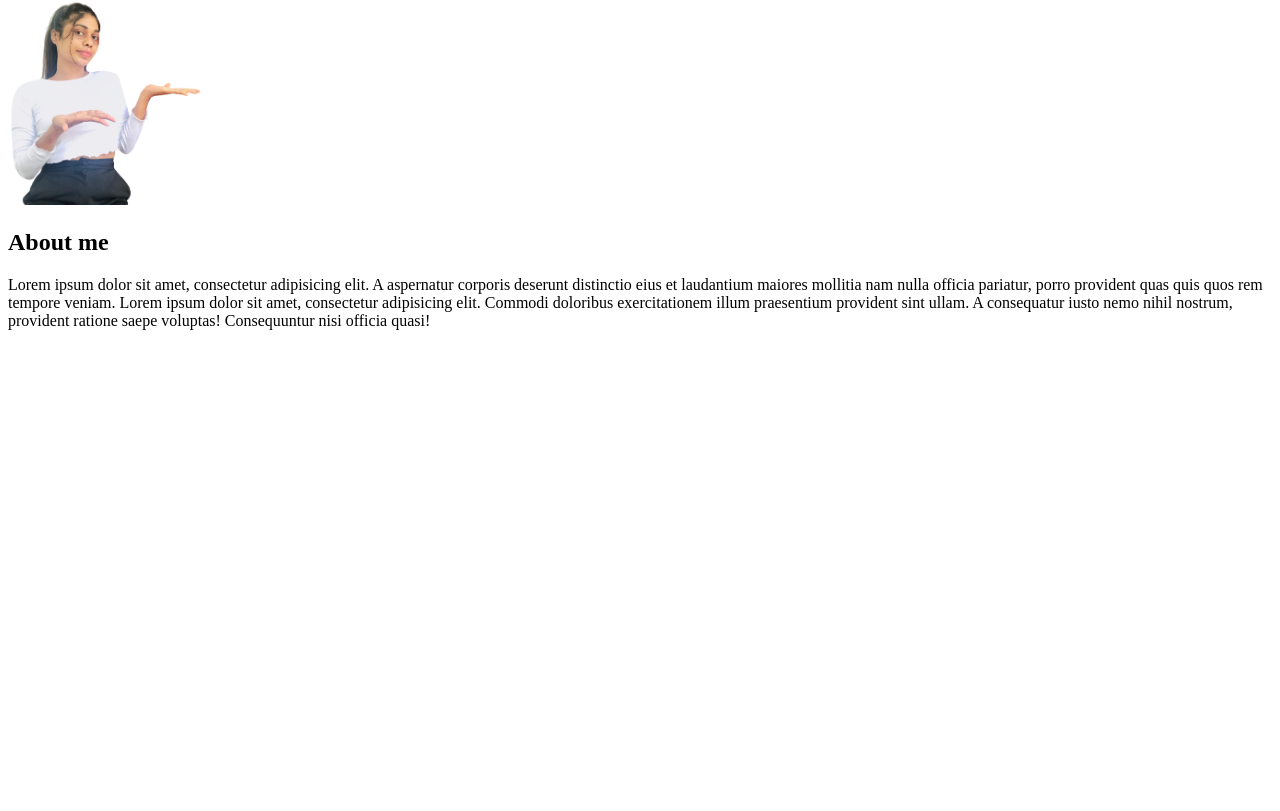
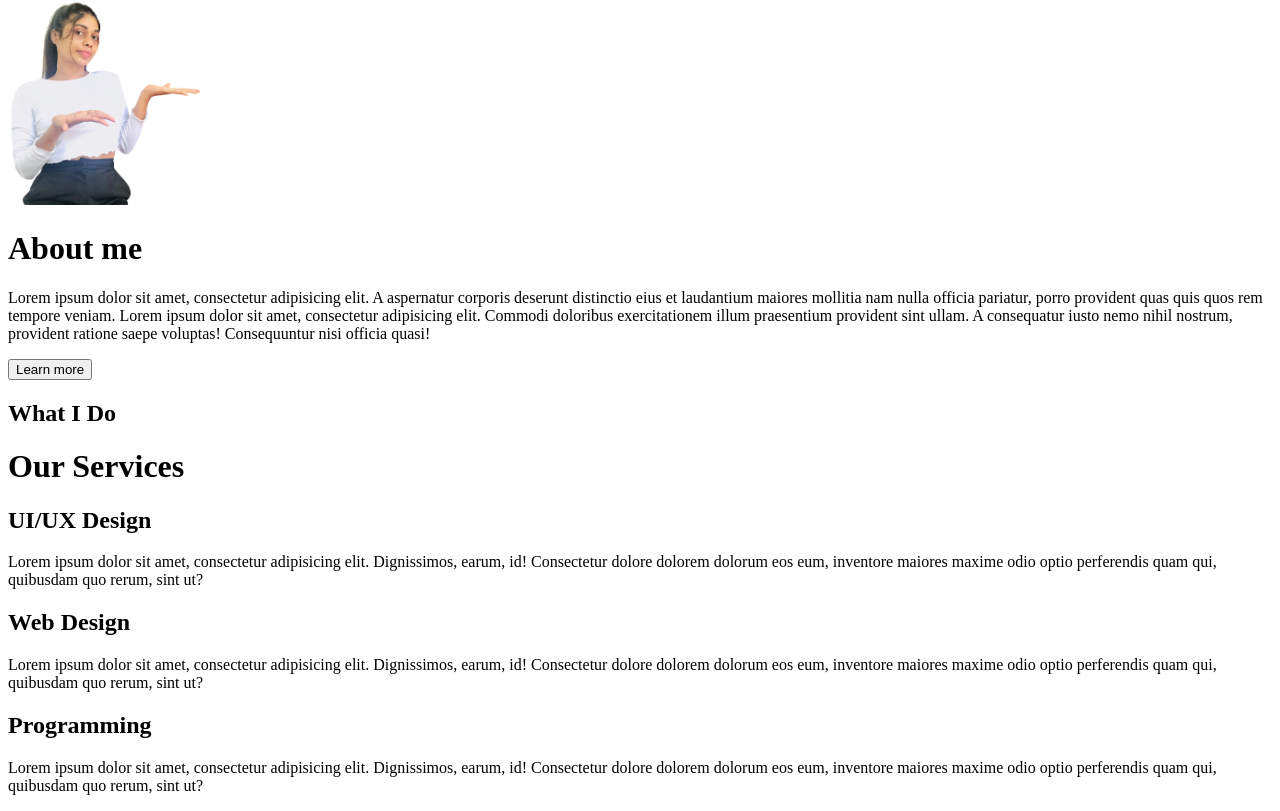
Before and after one commit to UmeshaWickramarachchi/MyPortfolio, a plain HTML site: page index.html in a window 1280 px wide. Shown: the part 684-1495 px from the top of the page. Before the commit the page ends 1030 px from the top, so only its background shows below. Drawn offline with Linux system fonts and the light colour scheme.

Commit message:
create services section

```diff
--- a/index.html
+++ b/index.html
@@ -48,11 +48,39 @@
         <img src="assets\aboutme.png" alt="" width="200">
     </div>
 
-    <h2>About me</h2>
+    <h1>About me</h1>
 
     <p> Lorem ipsum dolor sit amet, consectetur adipisicing elit. A aspernatur corporis deserunt distinctio eius et laudantium maiores mollitia nam nulla officia pariatur, porro provident quas quis quos rem tempore veniam.
         Lorem ipsum dolor sit amet, consectetur adipisicing elit. Commodi doloribus exercitationem illum praesentium provident sint ullam. A consequatur iusto nemo nihil nostrum, provident ratione saepe voluptas! Consequuntur nisi officia quasi!
     </p>
+    <div>
+
+        <button>Learn more</button>
+    </div>
+</div>
+<!--Services-->
+
+<div>
+    <div>
+        <h2>What I Do</h2>
+        <h1>Our Services</h1>
+    </div>
+    <div>
+        <h2>UI/UX Design</h2>
+        <p>Lorem ipsum dolor sit amet, consectetur adipisicing elit. Dignissimos, earum, id! Consectetur dolore dolorem dolorum eos eum, inventore maiores maxime odio optio perferendis quam qui, quibusdam quo rerum, sint ut?</p>
+
+    </div>
+    <div>
+        <h2>Web Design</h2>
+        <p>Lorem ipsum dolor sit amet, consectetur adipisicing elit. Dignissimos, earum, id! Consectetur dolore dolorem dolorum eos eum, inventore maiores maxime odio optio perferendis quam qui, quibusdam quo rerum, sint ut?</p>
+
+    </div>
+    <div>
+        <h2>Programming</h2>
+        <p>Lorem ipsum dolor sit amet, consectetur adipisicing elit. Dignissimos, earum, id! Consectetur dolore dolorem dolorum eos eum, inventore maiores maxime odio optio perferendis quam qui, quibusdam quo rerum, sint ut?</p>
+
+    </div>
+
 
 </div>
 
```
